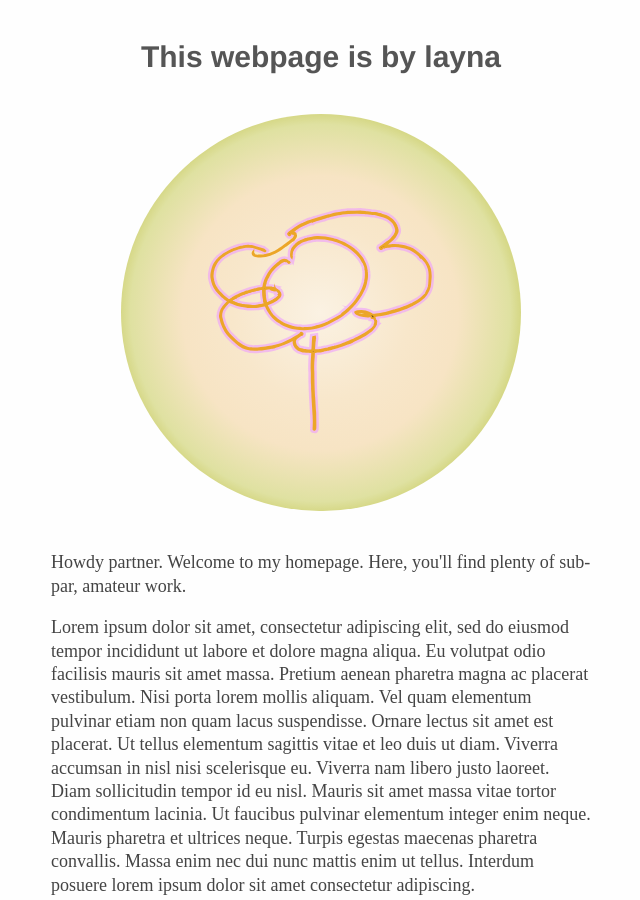
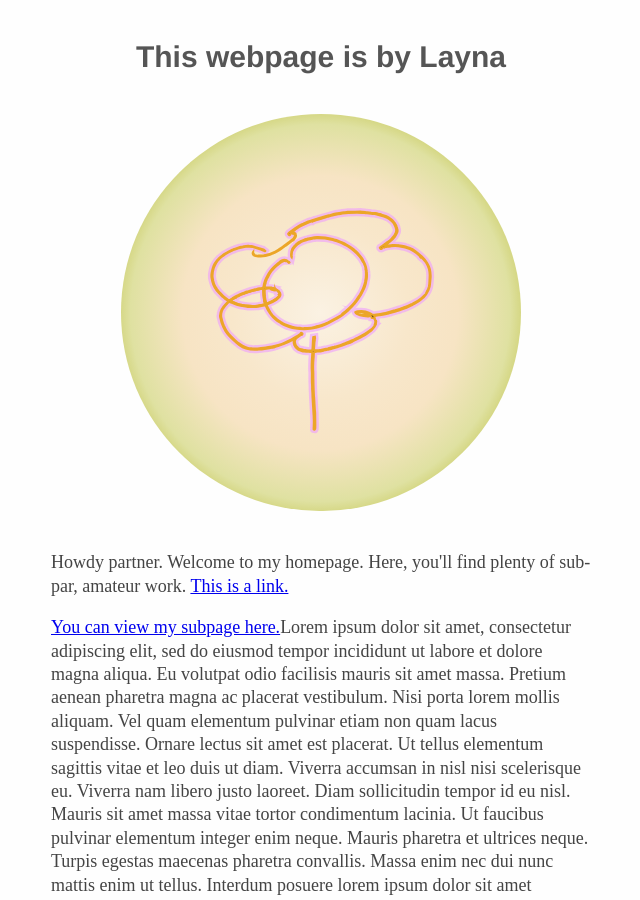
Before and after one commit to laynawilliams/jdtoolkit-homepage, a plain HTML site: page index.html in a window 1280 px wide. Shown: the top 900 px of the page, without its empty margins (319-959 px from the left). Drawn offline with Linux system fonts and the light colour scheme.

Commit message:
Add files via upload

```diff
--- a/index.html
+++ b/index.html
@@ -10,13 +10,14 @@
 
 	<body>
 
-		<h1 class="main-hed">This webpage is by layna</h1>
+		<h1 class="main-hed">This webpage is by Layna</h1>
 
 		<a href="https://journalismdesign.com/"><img class="logo" src="layna-williams-2020-10-06-logo.svg"></a>
 
-		<p>Howdy partner. Welcome to my homepage. Here, you'll find plenty of sub-par, amateur work.</p>
+		<p>Howdy partner. Welcome to my homepage. Here, you'll find plenty of sub-par, amateur work. <a href="https://journalismdesign.com/">This is a link.</a>
+		</p>
 
-		<p>Lorem ipsum dolor sit amet, consectetur adipiscing elit, sed do eiusmod tempor incididunt ut labore et dolore magna aliqua. Eu volutpat odio facilisis mauris sit amet massa. Pretium aenean pharetra magna ac placerat vestibulum. Nisi porta lorem mollis aliquam. Vel quam elementum pulvinar etiam non quam lacus suspendisse. Ornare lectus sit amet est placerat. Ut tellus elementum sagittis vitae et leo duis ut diam. Viverra accumsan in nisl nisi scelerisque eu. Viverra nam libero justo laoreet. Diam sollicitudin tempor id eu nisl. Mauris sit amet massa vitae tortor condimentum lacinia. Ut faucibus pulvinar elementum integer enim neque. Mauris pharetra et ultrices neque. Turpis egestas maecenas pharetra convallis. Massa enim nec dui nunc mattis enim ut tellus. Interdum posuere lorem ipsum dolor sit amet consectetur adipiscing.</p>
+		<p><a href="subpage.html">You can view my subpage here.</a>Lorem ipsum dolor sit amet, consectetur adipiscing elit, sed do eiusmod tempor incididunt ut labore et dolore magna aliqua. Eu volutpat odio facilisis mauris sit amet massa. Pretium aenean pharetra magna ac placerat vestibulum. Nisi porta lorem mollis aliquam. Vel quam elementum pulvinar etiam non quam lacus suspendisse. Ornare lectus sit amet est placerat. Ut tellus elementum sagittis vitae et leo duis ut diam. Viverra accumsan in nisl nisi scelerisque eu. Viverra nam libero justo laoreet. Diam sollicitudin tempor id eu nisl. Mauris sit amet massa vitae tortor condimentum lacinia. Ut faucibus pulvinar elementum integer enim neque. Mauris pharetra et ultrices neque. Turpis egestas maecenas pharetra convallis. Massa enim nec dui nunc mattis enim ut tellus. Interdum posuere lorem ipsum dolor sit amet consectetur adipiscing.</p>
 
 		<p>Eu nisl nunc mi ipsum faucibus. Lectus arcu bibendum at varius vel pharetra vel. Mauris pharetra et ultrices neque ornare aenean euismod elementum nisi. Aliquet risus feugiat in ante metus. Est velit egestas dui id ornare arcu. Nec nam aliquam sem et. Ultricies tristique nulla aliquet enim tortor at. Consequat nisl vel pretium lectus quam id leo. Orci phasellus egestas tellus rutrum tellus pellentesque. Posuere ac ut consequat semper. Ut consequat semper viverra nam libero justo laoreet. Euismod elementum nisi quis eleifend quam adipiscing vitae proin.</p>
 
```
Also changed, not shown: subpage.html (added, +25 -0 lines).
